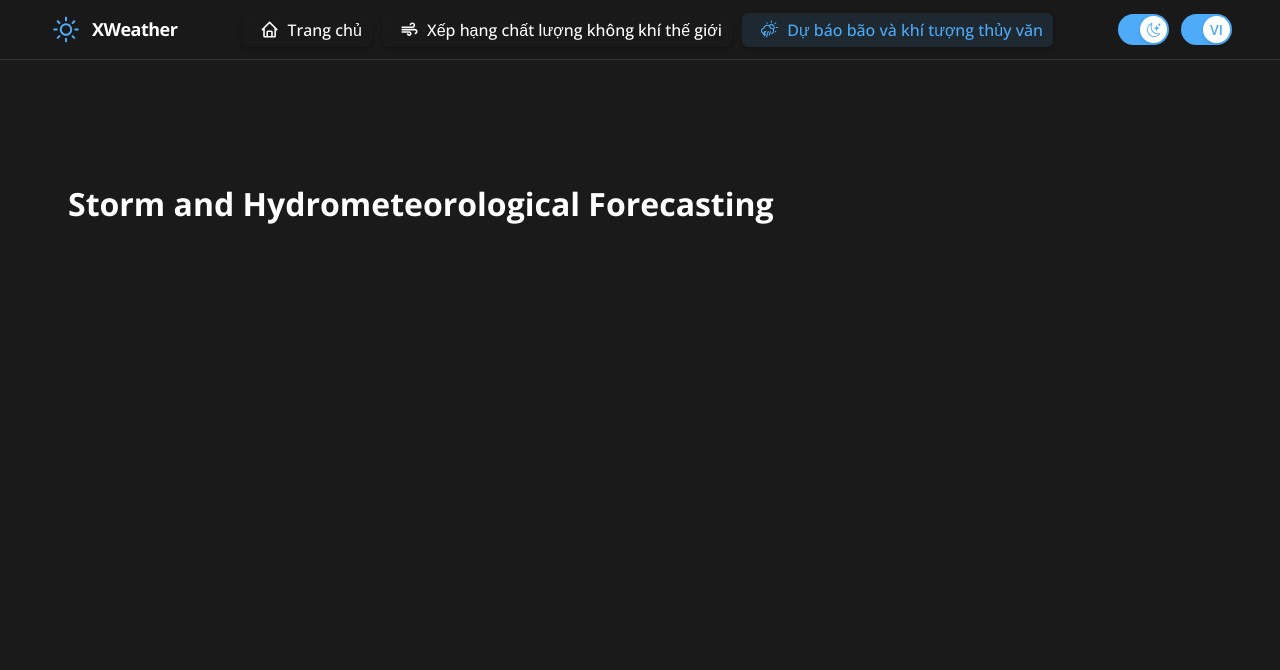
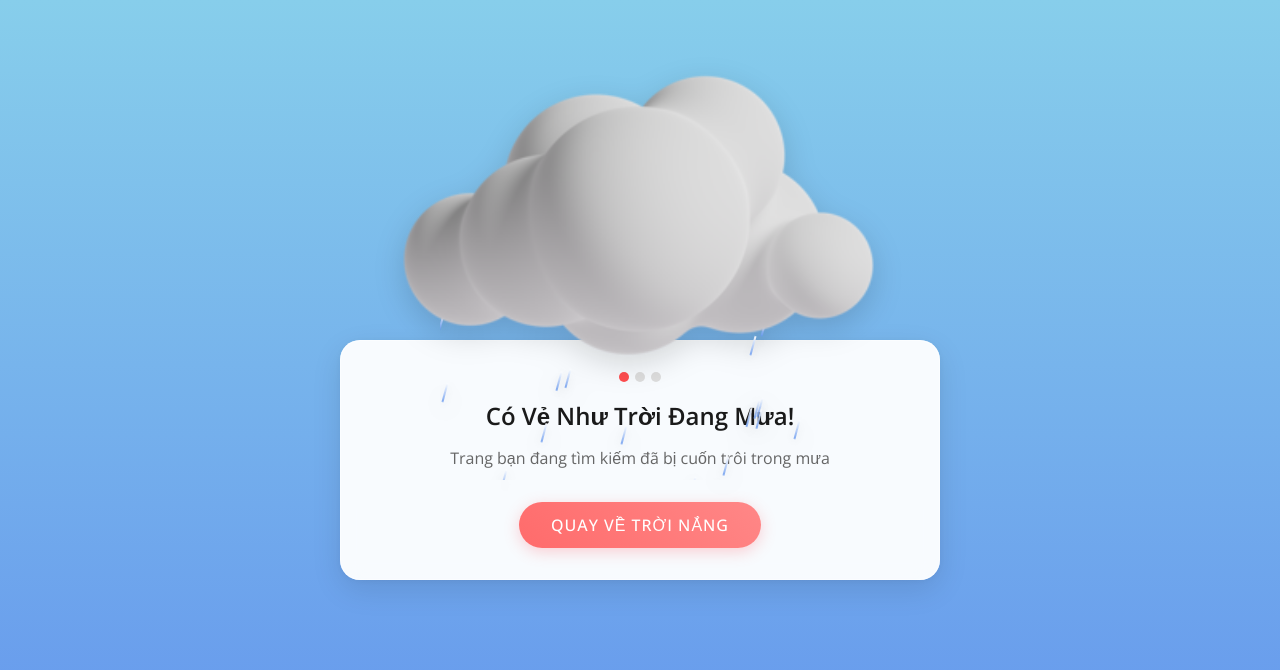
Before and after one commit to leemjnnkdzuy/weather-app, a React (Create React App) app: page /storm-and-hydrometeorological-forecasting in a window 1280 px wide. Shown: the top 670 px of the page. Built offline with nearby package versions, Linux system fonts and the light colour scheme.

Commit message:
remove Storm and Hydrometeorological Forecasting component; update routes and clean up unused imports

```diff
--- a/src/components/Header/index.js
+++ b/src/components/Header/index.js
@@ -5,7 +5,7 @@ import styles from "./Header.module.scss";
 import { useTheme } from "../../utils/ThemeContext";
 import { BsSun, BsMoonStars } from "react-icons/bs";
 import { BiHome } from "react-icons/bi";
-import { WiDayThunderstorm, WiDaySunny } from "react-icons/wi";
+import { WiDaySunny } from "react-icons/wi";
 import { MdAir } from "react-icons/md";
 import { useTranslation } from "react-i18next";
 
@@ -39,11 +39,6 @@ function Header() {
 			path: "/world-air-quality-ranking",
 			icon: <MdAir />,
 			label: t("header.airQuality"),
-		},
-		{
-			path: "/storm-and-hydrometeorological-forecasting",
-			icon: <WiDayThunderstorm />,
-			label: t("header.storm"),
 		},
 	];
 
--- a/src/components/Sidebar/index.js
+++ b/src/components/Sidebar/index.js
@@ -5,7 +5,7 @@ import { useTheme } from "../../utils/ThemeContext";
 import classNames from "classnames/bind";
 import { HiMenuAlt2 } from "react-icons/hi";
 import { BiHome } from "react-icons/bi";
-import { WiDayThunderstorm, WiDaySunny } from "react-icons/wi";
+import { WiDaySunny } from "react-icons/wi";
 import { MdAir } from "react-icons/md";
 import { BsSun, BsMoonStars } from "react-icons/bs";
 import styles from "./Sidebar.module.scss";
@@ -31,11 +31,6 @@ function Sidebar() {
 			path: "/world-air-quality-ranking",
 			icon: <MdAir />,
 			label: t("header.airQuality"),
-		},
-		{
-			path: "/storm-and-hydrometeorological-forecasting",
-			icon: <WiDayThunderstorm />,
-			label: t("header.storm"),
 		},
 	];
 
--- a/src/pages/StormAndHydrometeorologicalForecasting/index.js
+++ /dev/null
@@ -1,9 +0,0 @@
-function StormAndHydrometeorologicalForecasting() {
-  return (
-	<div>
-	  <h1>Storm and Hydrometeorological Forecasting</h1>
-	</div>
-  );
-}
-
-export default StormAndHydrometeorologicalForecasting;
--- a/src/routes/index.js
+++ b/src/routes/index.js
@@ -5,7 +5,6 @@ import DefaultLayout from "../layouts/DefaultLayout";
 //Pages
 import NotFound from "../pages/NotFound";
 import Home from "../pages/Home";
-import StormAndHydrometeorologicalForecasting from "../pages/StormAndHydrometeorologicalForecasting";
 import WorldAirQualityRanking from "../pages/WorldAirQualityRanking";
 import AirQualityPages from "../pages/AirQualityPages";
 
@@ -21,11 +20,6 @@ const publicRoutes = [
 		layout: NoHeaderLayout,
 	},
 	{
-		path: "/storm-and-hydrometeorological-forecasting",
-		component: StormAndHydrometeorologicalForecasting,
-		layout: DefaultLayout,
-	},
-	{
 		path: "/world-air-quality-ranking",
 		component: WorldAirQualityRanking,
 		layout: DefaultLayout,
--- a/src/utils/formatters.js
+++ b/src/utils/formatters.js
@@ -14,6 +14,8 @@ export const METRICS = {
 	TEMPERATURE: "Nhiệt độ",
 	HUMIDITY: "Độ ẩm",
 };
+
+export const t = (key) => key;
 
 export const formatPollutantName = (name) => {
 	const pollutantMap = {
```
Also changed, not shown: src/pages/StormAndHydrometeorologicalForecasting/StormAndHydrometeorologicalForecasting.module.scss (deleted).
